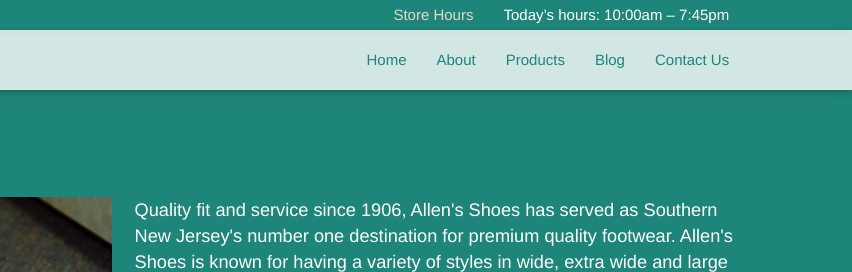
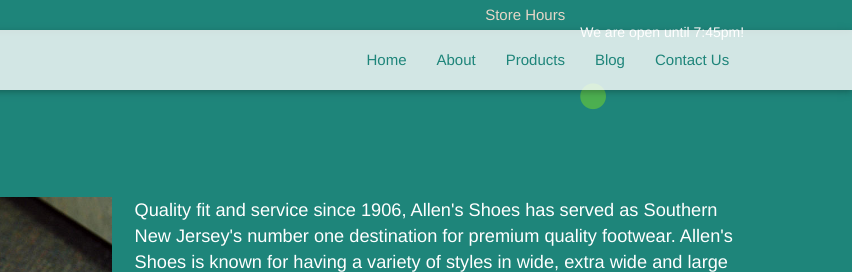
Before and after one commit to ehughestaylor/allens, a plain HTML site: page about/index.html in a window 1280 px wide. Shown: the top 272 px of the page, 428-1280 px from the left. Drawn offline with nearby package versions, Linux system fonts and the light colour scheme.

Commit message:
open-close new

```diff
--- a/css/home.scss
+++ b/css/home.scss
@@ -125,8 +125,31 @@
     }
   }
 
+#open-close{
+  p{
+    line-height: 30px;
+  }
+  p:hover{
+    border:none;
+    cursor: pointer;
+  }
+}
+#open-close:hover{
+  border:none;
+}
 
 
+i.fa.fa-circle.green-text,
+i.fa.fa-circle.red-text {
+  /* position: absolute; */
+  /* top: 0; */
+  /* right: 0; */
+  display: inline-block;
+  font-size: 1.2em;
+  margin-left: 0.5em;
+  padding: 0;
+  line-height: 0;
+}
 // FOOTER
 
 //MEDIA QUERIES
--- a/js/script.js
+++ b/js/script.js
@@ -17,7 +17,6 @@
 //     setTimeout(checkOpenStatus,15000);
 // };
 
-
 $(window).load(function() {
     // Animate loader off screen
     $(".se-pre-con").fadeOut("slow");
@@ -29,7 +28,6 @@
   $( "#carousel" ).rcarousel({orientation: "vertical", height:200, width:300, auto: {enabled: true}});
 
   $('.slider').slider({full_width: true});
-
 
   // the "href" attribute of .modal-trigger must specify the modal ID that wants to be triggered
 
--- a/js/todayshours.js
+++ b/js/todayshours.js
@@ -1,47 +1,39 @@
-// Today's Library Hours v.1 (March 30, 2011)
-// Grand Valley State University Library Labs, 2011
-// by Matthew Reidsma, reidsmam@gvsu.edu
-//
-// Released under the GPL: http://www.gnu.org/licenses/gpl.html
-//
 
-// Configuration:
-// ------------------------------------------------------------------
+var today = new Date(),
+    // get user time in hours up to 24
+    h = today.getHours(),
+    d = today.getDay();
 
-// Enter the time your library opens, starting with Sunday. If your library is closed,
-// enter "X" for the time. In the following example, the library is closed on Sunday
-// and opens at 9am Monday through Friday. On Saturday, the library opens at 1:30pm.
-// The script will print whatever format you decide to use in these variables. Make
-// sure to leave the quotes!
-//
-// EXAMPLE:
-//
-// var open=["X","9:00am","9:00am","9:00am","9:00am","9:00am","1:30pm"];
+// monday through friday open and close
+monFriOpen = 10;
+monFriClose = 19.45;
 
-	var open=["11:00am","10:00am","10:00am","10:00am","10:00am","10:00am","10:00am"]; // Edit this line
+satOpen = 10;
+satClose = 18;
 
-// Enter the time your library closes, starting with Sunday. If your library is
-// closed, enter "X" for the time.
+sunOpen= 11;
+sunClose= 16.45;
 
-	var close=["4:45pm","7:45pm","7:45pm","7:45pm","7:45pm","7:45pm","5:45pm"]; // Edit this line
-
-// Do not edit below this line
-// -------------------------------------------------------------------
-
-	var currentTime = new Date()
-	var day = currentTime.getDay()
-
-	var openTime = open[day];
-	var closeTime = close[day];
-	createHours(openTime,closeTime);
-
-	function createHours(openTime, closeTime)
-	{ // Build the hours string
-		if(openTime == "X") {
-			var libhours = "Closed";
-			document.write(libhours);
-		} else {
-			var libhours = document.getElementById('open-close').innerHTML ="<a>Today&#8217;s hours:"+ " " + openTime + " &#8211; " + closeTime + "</a>";
-			// document.write(libhours);
-		}
-	}
+//Check day loop
+if (d > 0 && d < 6){
+    //if we are open
+    if (h >= monFriOpen && h < monFriClose){
+        $( "#open-close" ).html( "<p>We are open until 7:45pm!<i class='fa fa-circle green-text'></i></p> " );
+    } else{
+        $( "#open-close" ).html( "<p>Sorry we are closed!<i class='fa fa-circle red-text'></i></p> " );
+    }
+} else if (d === 6){
+    if (h >= satOpen && h < satClose){
+        $( "#open-close" ).html( "<a>We are open until 6:00pm.</a>" );
+    } else{
+        alert('sorry we are closed');
+    }
+    //execute check time function for saturday
+} else {
+    //else it must be sunday
+    if (h >= sunOpen && h < sunClose){
+        $( "#open-close" ).html( "<a>We are open until 6:00pm.</a>" );
+    } else{
+        alert('sorry we are closed');
+    }
+}
```
Also changed, not shown: css/home.css, 4 other files.
